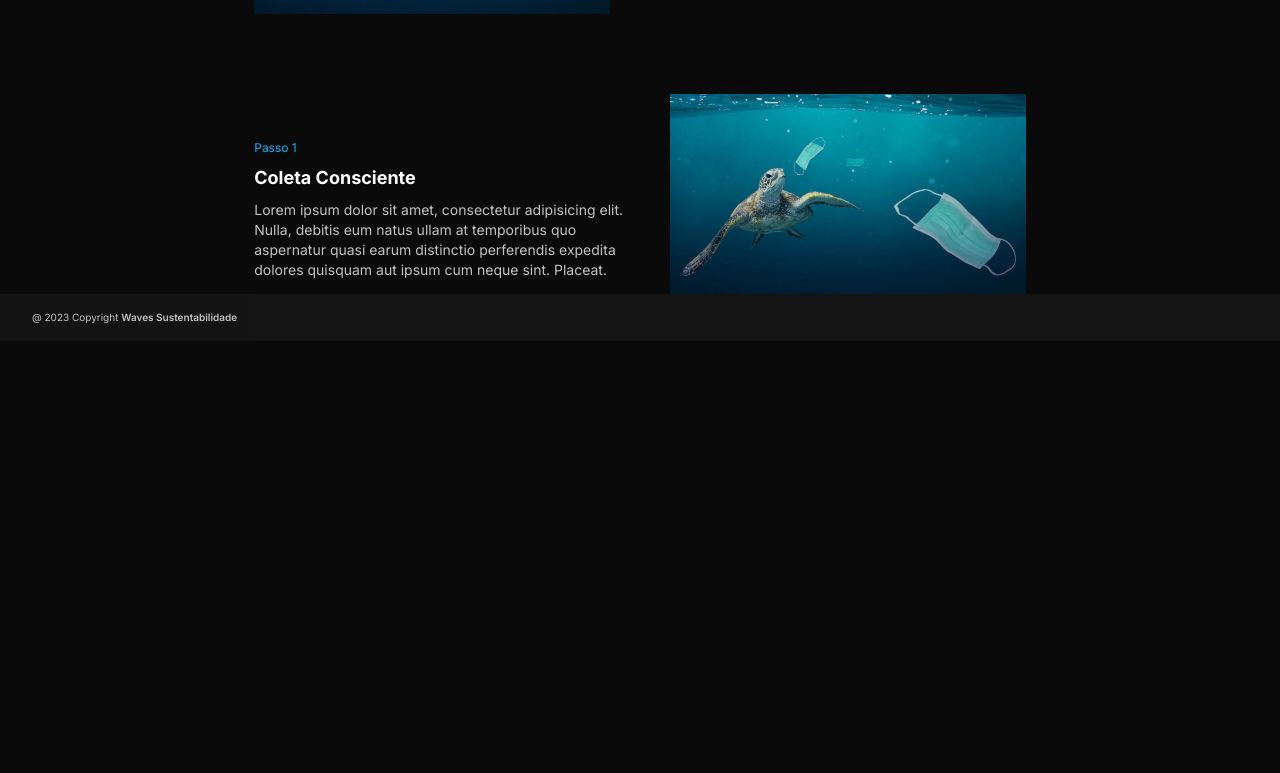
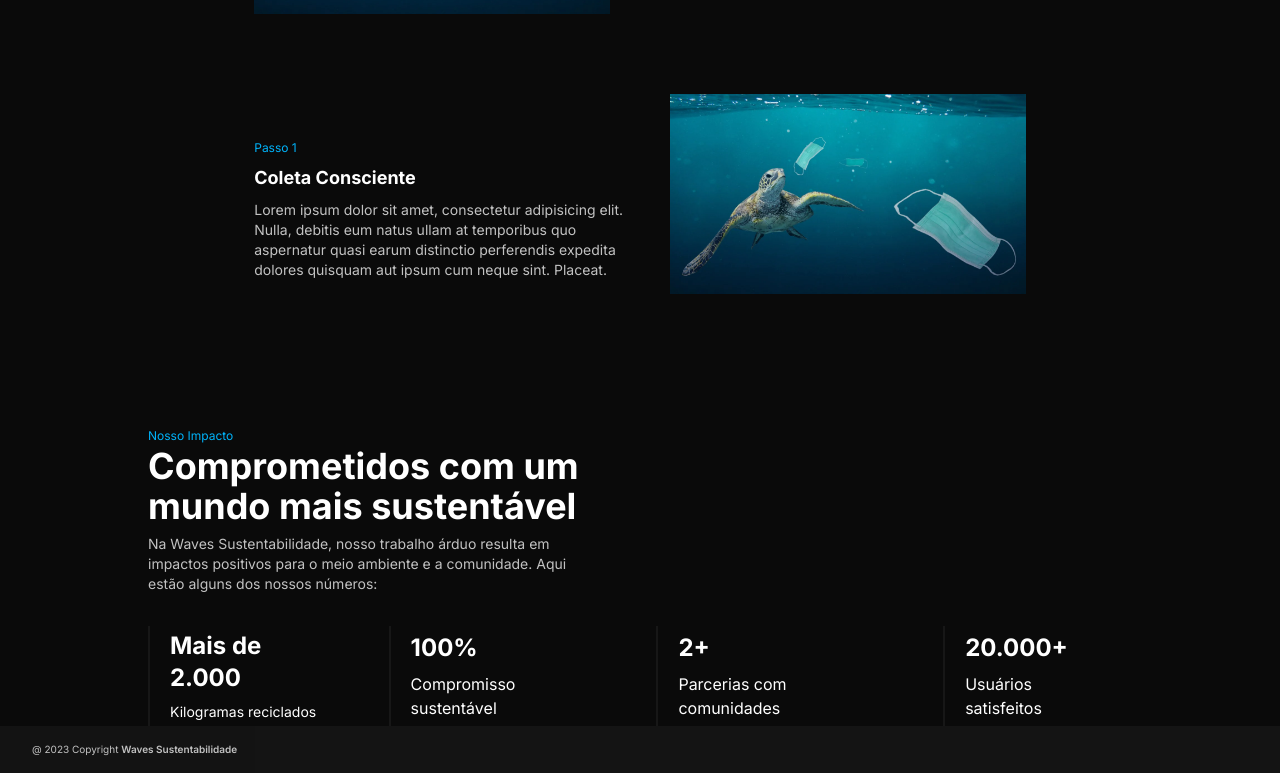
Before and after one commit to clevessonmendonca/waves-sustentabilidade, a Next.js app: page / in a window 1280 px wide. Shown: the part 1089-1862 px from the top of the page. Before the commit the page ends 1430 px from the top, so only its background shows below. Built offline with nearby package versions, Linux system fonts and the light colour scheme; no server answers; sample sign-in values are in the browser's storage.

Commit message:
feat: Our Sustainable Figures section

```diff
--- a/src/app/(home)/components/how-it-work.tsx
+++ b/src/app/(home)/components/how-it-work.tsx
@@ -3,7 +3,7 @@ import Image from "next/image";
 
 export const HowItWork = () => {
   return (
-    <div className="relative mt-52">
+    <section className="relative mt-52">
       <h2 className="text-center text-2xl font-bold text-primary">
         Como funcionamos
       </h2>
@@ -25,6 +25,7 @@ export const HowItWork = () => {
           />
         </svg>
       </span>
+
       <div className="mt-8 flex flex-col items-center justify-center gap-16">
         <div className="flex flex-col items-center justify-center gap-8 px-5 md:flex-row">
           <div className="mt-12 flex max-w-sm flex-col gap-2">
@@ -101,6 +102,6 @@ export const HowItWork = () => {
           />
         </div>
       </div>
-    </div>
+    </section>
   );
 };
--- a/src/app/(home)/page.tsx
+++ b/src/app/(home)/page.tsx
@@ -7,7 +7,7 @@ export default function Home() {
   return (
     <div>
       <div className="relative">
-        <div>
+        <div className="flex justify-center">
           <Image
             src={"/banner-home.webp"}
             width={0}
@@ -17,7 +17,7 @@ export default function Home() {
               objectFit: "cover",
             }}
             alt="Waves Sustentabilidades"
-            className="absolute -top-40 -z-20 h-screen max-h-[80vh] w-full max-w-screen-2xl opacity-60"
+            className="absolute -top-40  -z-20 h-screen max-h-[80vh] w-full max-w-screen-2xl opacity-60"
           />
 
           <span className="absolute -z-10 h-screen max-h-[80vh] w-full max-w-screen-2xl bg-gradient-to-b from-transparent from-30% via-background to-background" />
@@ -48,9 +48,35 @@ export default function Home() {
 
       <HowItWork />
 
-      <div>
-        <div></div>
-      </div>
+      <section className="mx-auto mt-32 max-w-screen-lg px-5">
+        <span className="text-xs text-primary">Nosso Impacto</span>
+        <h2 className="max-w-md text-3xl font-bold md:text-4xl">
+          Comprometidos com um mundo mais sustentável
+        </h2>
+        <p className="mt-2 max-w-md text-sm opacity-75">
+          Na Waves Sustentabilidade, nosso trabalho árduo resulta em impactos
+          positivos para o meio ambiente e a comunidade. Aqui estão alguns dos
+          nossos números:
+        </p>
+        <div className="mt-8 flex flex-col justify-center gap-8 md:flex-row">
+          <div className="flex flex-col justify-center gap-2 border-l-2 px-5 py-1">
+            <h3 className="text-2xl font-bold">Mais de 2.000</h3>
+            <p className="text-sm">Kilogramas reciclados</p>
+          </div>
+          <div className="flex flex-col justify-center gap-2 border-l-2 px-5 py-1">
+            <h3 className="text-2xl font-bold">100%</h3>
+            <p>Compromisso sustentável</p>
+          </div>
+          <div className="flex flex-col justify-center gap-2 border-l-2 px-5 py-1">
+            <h3 className="text-2xl font-bold">2+</h3>
+            <p>Parcerias com comunidades</p>
+          </div>
+          <div className="flex flex-col justify-center gap-2 border-l-2 px-5 py-1">
+            <h3 className="text-2xl font-bold">20.000+</h3>
+            <p>Usuários satisfeitos</p>
+          </div>
+        </div>
+      </section>
     </div>
   );
 }
--- a/src/components/ui/header.tsx
+++ b/src/components/ui/header.tsx
@@ -23,7 +23,7 @@ export const Header = () => {
   }, [router, status]);
 
   const handleLoginClick = async () => {
-    await signIn("google", { callbackUrl: "/signin", });
+    await signIn("google", { callbackUrl: "/signin" });
   };
 
   const handleLogoutClick = async () => {
@@ -31,7 +31,7 @@ export const Header = () => {
   };
 
   return (
-    <Card className="flex items-center justify-between gap-3 border-none bg-transparent p-[1.875rem] shadow-none">
+    <Card className="mx-auto flex w-full max-w-screen-xl items-center justify-between gap-3 border-none bg-transparent p-[1.875rem] shadow-none">
       <Link href={"/"}>
         <Image
           src={"/logo.png"}
```
